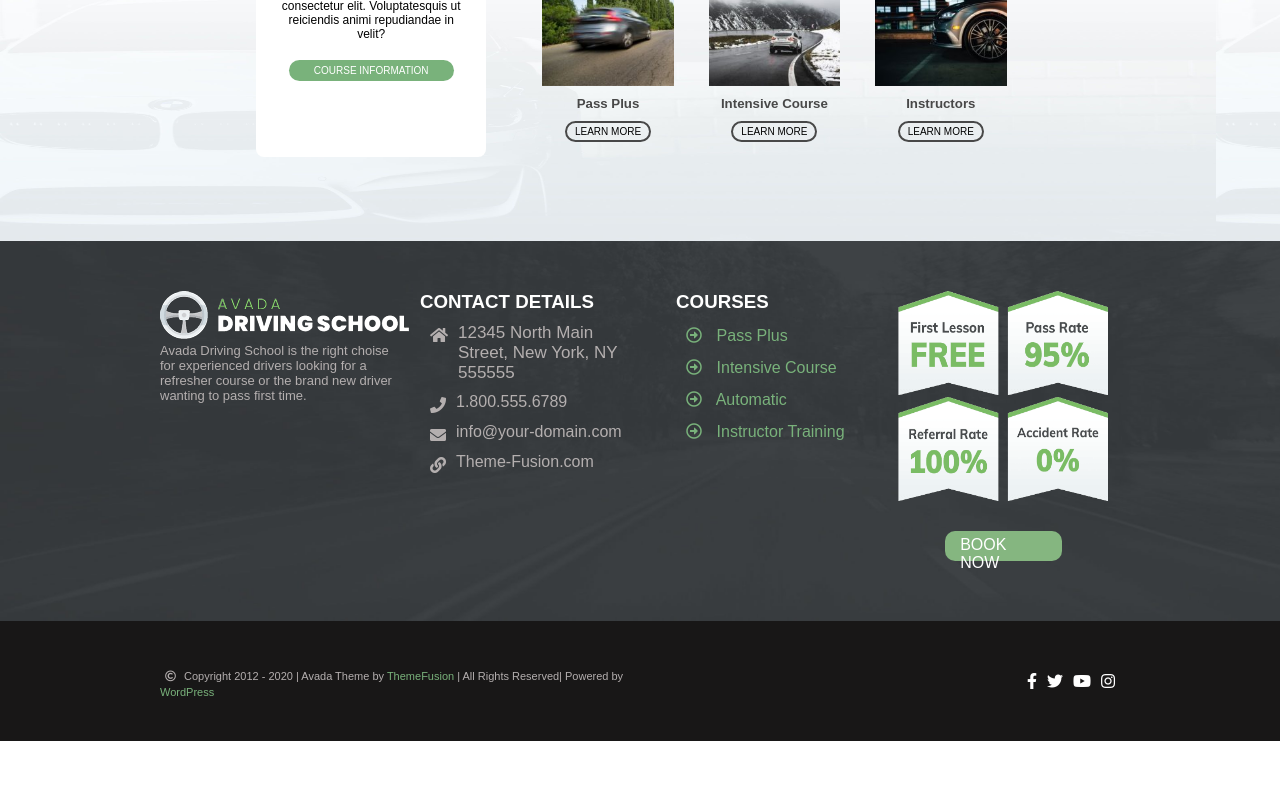
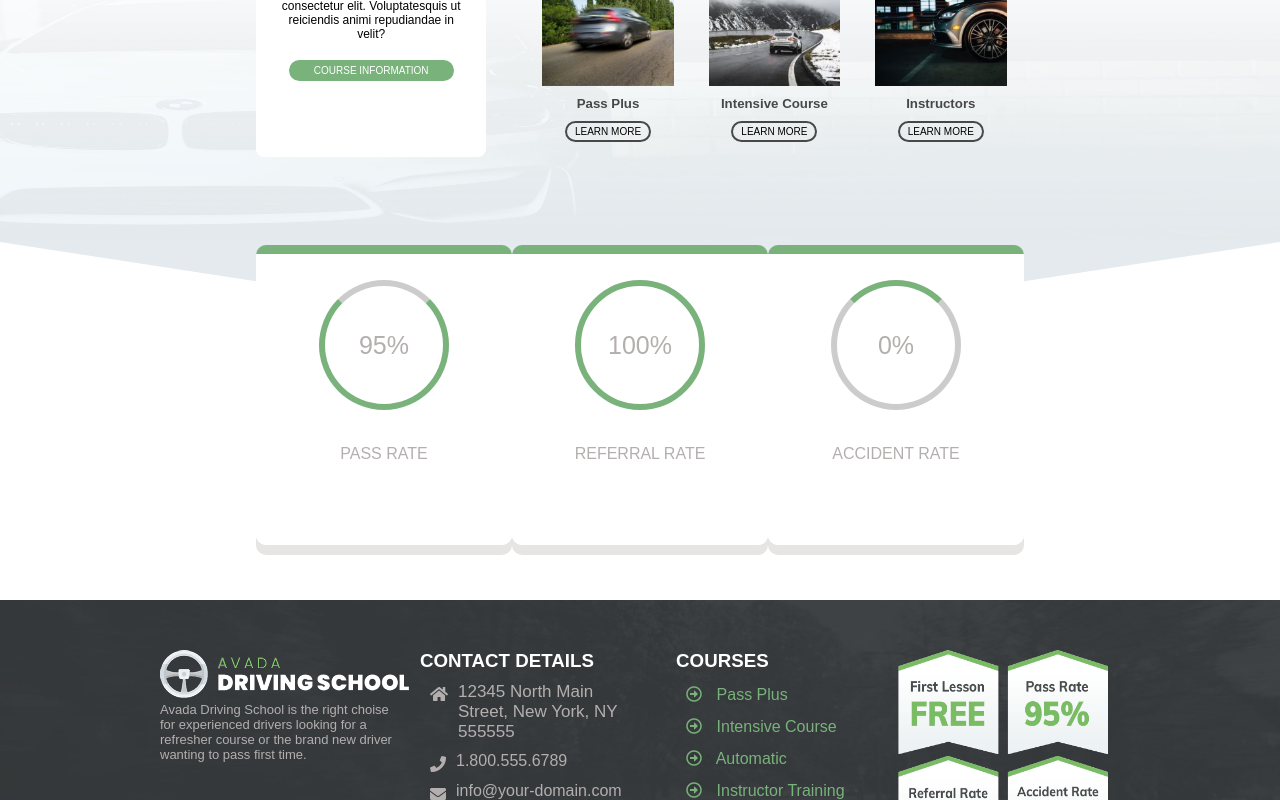
Before and after one commit to NeriEroi/proj-html-vuejs, a Vue app: page / in a window 1280 px wide. Shown: the part 1424-2224 px from the top of the page. Before the commit the page ends 2165 px from the top, so only its background shows below. Built offline with nearby package versions, Linux system fonts and the light colour scheme; a web font is replaced by a local one.

Commit message:
main, stats and instructors, prima fascia

```diff
--- a/src/App.vue
+++ b/src/App.vue
@@ -197,6 +197,86 @@
 
       </section>
       <!-- / SECTION COMMERCIAL  -->
+
+      <!-- STATS AND INSTRUCTORS  -->
+      <section class="stats_instructors">
+
+        <div class="down_arrow">
+
+          <img src="./assets/images/driving-triangle.svg" alt="driving triangle">
+
+        </div>
+
+        <div class="rate_cont">
+
+          <div class="rate_wrap">
+
+            <div class="item">
+
+              <div class="circle_cont">
+
+                <div class="circle_left">
+
+                  <span>95%</span>
+
+                </div>
+
+              </div>
+
+              <div class="description_cont">
+
+                <span>PASS RATE</span>
+
+              </div>
+
+            </div>
+
+            <div class="item">
+
+              <div class="circle_cont">
+
+                <div class="circle">
+
+                  <span>100%</span>
+
+                </div>
+
+              </div>
+
+              <div class="description_cont">
+
+                <span>REFERRAL RATE</span>
+
+              </div>
+
+            </div>
+
+            <div class="item">
+
+              <div class="circle_cont">
+
+                <div class="circle_right">
+
+                  <span>0%</span>
+
+                </div>
+
+              </div>
+
+              <div class="description_cont">
+
+                <span>ACCIDENT RATE</span>
+
+              </div>
+
+            </div>
+
+          </div>
+
+        </div>
+
+      </section>
+      <!-- / STATS AND INSTRUCTORS  -->
     </main>
 
     <Footer />
@@ -326,7 +406,7 @@ section.request {
 section.commercial {
   width: 100%;
   height: 500px;
-  background-color: lawngreen;
+  // background-color: lawngreen;
   background-image: url("./assets/images/horizontal-cta-background.jpg");
   background-size: contain;
 
@@ -370,7 +450,7 @@ section.commercial {
     height: 335px;
     // background-color: mediumturquoise;
     background-image: url("./assets/images/promise-background.jpg");
-    background-size: 95% 100%;
+    background-size: 100% 100%;
 
     .commercial_bottom_wrap {
       width: 60%;
@@ -479,6 +559,119 @@ section.commercial {
     }
   }
 }
+// / SECTION COMMERCIAL
 
-// / SECTION COMMERCIAL
+// STATS AND INSTRUCTORS
+.stats_instructors .down_arrow img {
+  width: 100%;
+  height: 100px;
+}
+
+.stats_instructors .rate_cont {
+  width: 100%;
+  height: 355px;
+  // background-color: chartreuse;
+
+  .rate_wrap {
+    width: 60%;
+    height: 100%;
+    // background-color: chocolate;
+    margin: auto;
+    margin-top: -100px;
+    display: flex;
+
+    .item {
+      width: 295px;
+      height: 300px;
+      // border: 1px solid black;
+      border-radius: 10px;
+      background: linear-gradient(to top, white 97%, #79b27b 3%);
+      box-shadow: 0px 10px #e7e4e4;
+
+      .circle_cont {
+        width: 100%;
+        height: 50%;
+        // background-color: darkorchid;
+        display: flex;
+        justify-content: center;
+        align-items: center;
+
+        .circle {
+          width: 130px;
+          height: 130px;
+          margin-top: 50px;
+          border-radius: 50%;
+          border-top: 0.4em solid $darklightgreen;
+          border-right: 0.4em solid $darklightgreen;
+          border-bottom: 0.4em solid $darklightgreen;
+          border-left: 0.4em solid $darklightgreen;
+          display: flex;
+          justify-content: center;
+          align-items: center;
+
+          span {
+            font-size: 25px;
+            color: $gray;
+          }
+        }
+
+        .circle_left {
+          width: 130px;
+          height: 130px;
+          margin-top: 50px;
+          border-radius: 50%;
+          border-top: 0.4em solid rgba(0, 0, 0, 0.2);
+          border-right: 0.4em solid $darklightgreen;
+          border-bottom: 0.4em solid $darklightgreen;
+          border-left: 0.4em solid $darklightgreen;
+          display: flex;
+          justify-content: center;
+          align-items: center;
+
+          span {
+            font-size: 25px;
+            color: $gray;
+          }
+        }
+
+        .circle_right {
+          width: 130px;
+          height: 130px;
+          margin-top: 50px;
+          border-radius: 50%;
+          border-top: 0.4em solid $darklightgreen;
+          border-right: 0.4em solid rgba(0, 0, 0, 0.2);
+          border-bottom: 0.4em solid rgba(0, 0, 0, 0.2);
+          border-left: 0.4em solid rgba(0, 0, 0, 0.2);
+          display: flex;
+          justify-content: center;
+          align-items: center;
+
+          span {
+            font-size: 25px;
+            color: $gray;
+          }
+        }
+      }
+
+      .description_cont {
+        display: flex;
+        justify-content: center;
+        align-items: center;
+
+        span {
+          margin-top: 50px;
+          color: $gray;
+        }
+      }
+    }
+
+    .item:nth-of-type(2) {
+      margin: 0 auto;
+    }
+  }
+}
+
+
+// / STATS AND INSTRUCTORS
 </style>
```
Also changed, not shown: src/assets/images/driving-triangle.svg (added).
